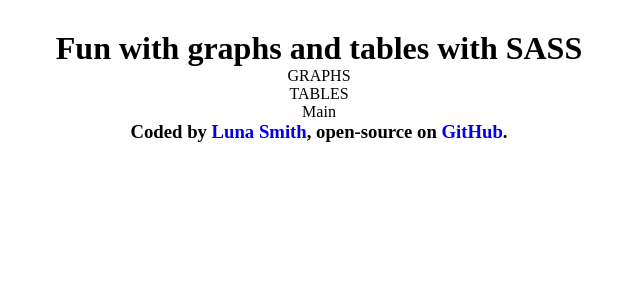
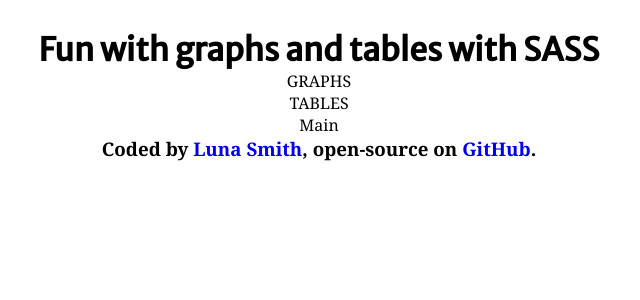
Before and after one commit to Lu-Smith/sass_graphs_tables_react_typescript, a React (Create React App) app: page / in a window 1280 px wide. Shown: the top 300 px of the page, without its empty margins (321-961 px from the left). Built offline with nearby package versions, Linux system fonts and the light colour scheme.

Commit message:
Updated styles

```diff
--- a/src/styles/_base.scss
+++ b/src/styles/_base.scss
@@ -1,3 +1,5 @@
+@import url('https://fonts.googleapis.com/css2?family=Merriweather+Sans&family=Noto+Serif:wght@400;700&display=swap');
+
 * {
     margin: 0;
     padding: 0;
@@ -7,6 +9,11 @@
 body {
     padding: 30px;
     text-align: center;
+    font-family: 'Noto Serif', serif;
+}
+
+h1 {
+    font-family: 'Merriweather Sans', sans-serif;
 }
 
 ul {
--- /dev/null
+++ b/src/styles/_variables.scss
@@ -0,0 +1,3 @@
+//colors
+//padding
+//font
--- a/src/styles/app.css
+++ b/src/styles/app.css
@@ -1,3 +1,4 @@
+@import url("https://fonts.googleapis.com/css2?family=Merriweather+Sans&family=Noto+Serif:wght@400;700&display=swap");
 * {
   margin: 0;
   padding: 0;
@@ -7,6 +8,11 @@
 body {
   padding: 30px;
   text-align: center;
+  font-family: "Noto Serif", serif;
+}
+
+h1 {
+  font-family: "Merriweather Sans", sans-serif;
 }
 
 ul {
--- a/src/styles/app.scss
+++ b/src/styles/app.scss
@@ -1 +1,2 @@
+@import 'variables.scss';
 @import 'base.scss';
```
Also changed, not shown: 1 other file (tests, documents, lock files or other folders).
